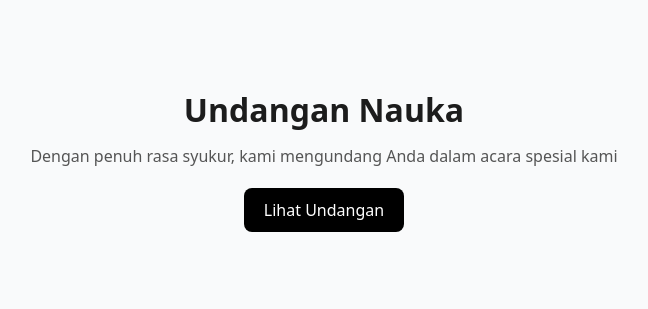
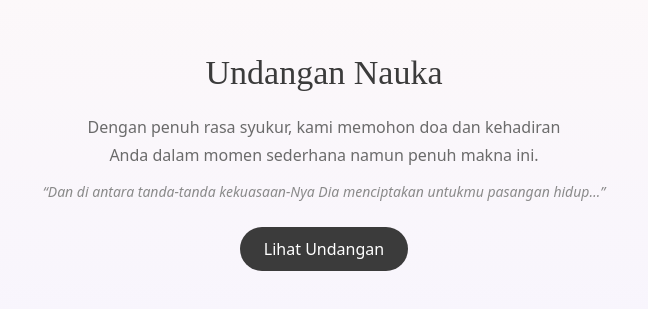
Before and after one commit to anisafitriaalprianti/undangannauka, a Next.js app: page / in a window 1280 px wide. Shown: the part 241-550 px from the top of the page, without its empty margins (316-964 px from the left). Built offline with nearby package versions, Linux system fonts and the light colour scheme.

Commit message:
Update page.tsx

```diff
--- a/src/app/page.tsx
+++ b/src/app/page.tsx
@@ -7,26 +7,53 @@ export default function Home() {
       justifyContent: "center",
       alignItems: "center",
       textAlign: "center",
-      background: "#f9fafb",
+      background: "linear-gradient(to bottom, #fffaf7, #f5f3ff)",
       padding: "40px"
     }}>
-      <h1 style={{ fontSize: "32px", fontWeight: "bold" }}>
+
+      {/* JUDUL TETAP PERTAHANKAN */}
+      <h1 style={{
+        fontSize: "34px",
+        fontWeight: "500",
+        color: "#3b3b3b",
+        fontFamily: "serif"
+      }}>
         Undangan Nauka
       </h1>
 
-      <p style={{ marginTop: "10px", fontSize: "16px", color: "#555" }}>
-        Dengan penuh rasa syukur, kami mengundang Anda dalam acara spesial kami
+      {/* VIBE LEBIH SOFT */}
+      <p style={{
+        marginTop: "16px",
+        fontSize: "16px",
+        color: "#6b6b6b",
+        maxWidth: "500px",
+        lineHeight: "1.7"
+      }}>
+        Dengan penuh rasa syukur, kami memohon doa dan kehadiran Anda
+        dalam momen sederhana namun penuh makna ini.
+      </p>
+
+      {/* NUANSA DOA */}
+      <p style={{
+        marginTop: "12px",
+        fontSize: "14px",
+        color: "#8a8a8a",
+        fontStyle: "italic"
+      }}>
+        “Dan di antara tanda-tanda kekuasaan-Nya Dia menciptakan untukmu pasangan hidup…”
       </p>
 
       <button style={{
-        marginTop: "20px",
-        padding: "10px 20px",
-        background: "black",
+        marginTop: "25px",
+        padding: "10px 24px",
+        background: "#3b3b3b",
         color: "white",
-        borderRadius: "8px"
+        borderRadius: "999px",
+        border: "none"
       }}>
         Lihat Undangan
       </button>
+
     </div>
   );
 }
```
